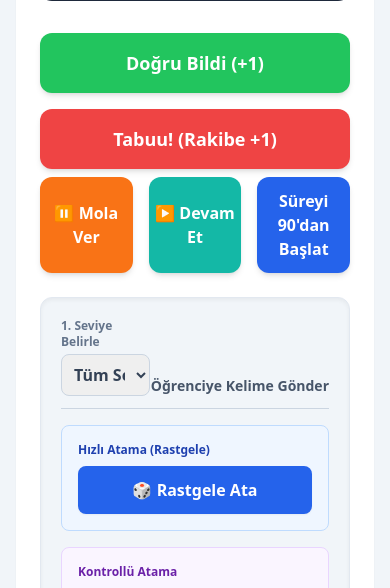
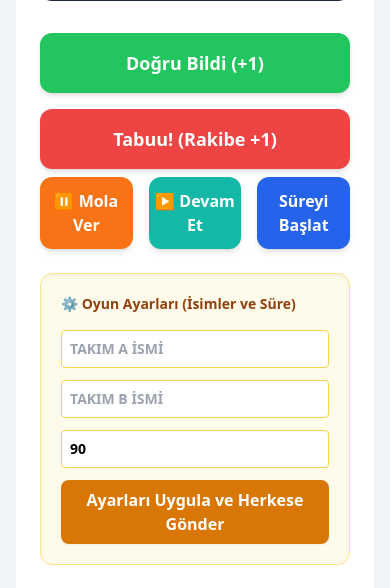
Before and after one commit to tolgaozzcan/tabuu-web, a Flask app: template templates/hoca.html in a window 390 px wide; the page is wider, and only the part inside the window is pictured. Shown: the part 802-1390 px from the top of that part. Run offline with Flask 3, Linux system fonts and the light colour scheme; the template is opened without the code that fills it, so the values that code supplies are empty; some libraries are stand-ins or nearby versions.

Commit message:
ayarlar ve dinamik takim ozellikleri eklendi

```diff
--- a/app.py
+++ b/app.py
@@ -6,13 +6,13 @@ from flask_socketio import SocketIO
 
 app = Flask(__name__)
 app.config['SECRET_KEY'] = 'cok_gizli_tabuu_sifresi_2026'
-# CORS izni eklendi: Telefondan veya başka ağdan gelen bağlantıları engellemez
 socketio = SocketIO(app, cors_allowed_origins="*")
 
 ADMIN_SIFRESI = "Almanca123!"
 aktif_oda_id = None
 
-oyun_durumu = {'takim_a_skor': 0, 'takim_b_skor': 0, 'aktif_takim': 'A'}
+# YENİ: Takım isimleri ve süre hafızaya eklendi
+oyun_durumu = {'takim_a_skor': 0, 'takim_b_skor': 0, 'aktif_takim': 'A', 'takim_a_isim': 'Takım A', 'takim_b_isim': 'Takım B', 'sure': 90}
 oyuncular = {'bekleme': [], 'takim_a': [], 'takim_b': []}
 baglantilar = {}
 
@@ -58,7 +58,8 @@ def admin_panel():
     if request.method == 'POST':
         rastgele = ''.join(random.choices(string.digits, k=4))
         aktif_oda_id = f"TABUU-{rastgele}"
-        oyun_durumu = {'takim_a_skor': 0, 'takim_b_skor': 0, 'aktif_takim': 'A'}
+        # YENİ: Her yeni oyunda ayarları sıfırla
+        oyun_durumu = {'takim_a_skor': 0, 'takim_b_skor': 0, 'aktif_takim': 'A', 'takim_a_isim': 'Takım A', 'takim_b_isim': 'Takım B', 'sure': 90}
         oyuncular = {'bekleme': [], 'takim_a': [], 'takim_b': []}
         baglantilar = {}
         socketio.emit('oyun_sifirlandi')
@@ -98,6 +99,7 @@ def handle_katil(data):
     baglantilar[request.sid] = gelen_isim
     socketio.emit('oyuncular_guncellendi', oyuncular)
     socketio.emit('skor_guncellendi', oyun_durumu)
+    socketio.emit('ayarlar_guncellendi', oyun_durumu) # YENİ
 
 @socketio.on('disconnect')
 def handle_disconnect():
@@ -141,11 +143,14 @@ def oyuncu_basa_al(data):
 def hoca_verilerini_gonder():
     kelimeleri_hocaya_yolla()
     socketio.emit('oyuncular_guncellendi', oyuncular)
+    socketio.emit('skor_guncellendi', oyun_durumu)
+    socketio.emit('ayarlar_guncellendi', oyun_durumu) # YENİ
 
 @socketio.on('tahta_baglandi')
 def tahta_baglanti():
     socketio.emit('oyuncular_guncellendi', oyuncular)
     socketio.emit('skor_guncellendi', oyun_durumu)
+    socketio.emit('ayarlar_guncellendi', oyun_durumu) # YENİ
 
 @socketio.on('yeni_kelime_ekle')
 def veritabanina_ekle(data):
@@ -169,9 +174,18 @@ def manuel_kelime_yolla(data):
         aktif_oyuncu = oyuncular[aktif_takim_anahtari][0]
     socketio.emit('yeni_kelime_geldi', {'kelime_verisi': data, 'anlatici': aktif_oyuncu})
 
+# YENİ: Ayarları Güncelleme Sinyali
+@socketio.on('ayarlari_guncelle')
+def ayarlari_guncelle(data):
+    oyun_durumu['takim_a_isim'] = data.get('takim_a_isim', 'Takım A').upper()
+    oyun_durumu['takim_b_isim'] = data.get('takim_b_isim', 'Takım B').upper()
+    oyun_durumu['sure'] = int(data.get('sure', 90))
+    socketio.emit('ayarlar_guncellendi', oyun_durumu)
+
 @socketio.on('sureyi_baslat')
 def sure_baslat():
-    socketio.emit('sayac_basladi', {'sure': 90})
+    # YENİ: Artık sabit 90 değil, hocanın belirlediği süre gidiyor
+    socketio.emit('sayac_basladi', {'sure': oyun_durumu['sure']})
 
 @socketio.on('sureyi_beklet')
 def sureyi_beklet():
@@ -179,7 +193,6 @@ def sureyi_beklet():
 
 @socketio.on('sureyi_devam_ettir')
 def sureyi_devam_ettir(data):
-    # SENKRONİZASYON ÇÖZÜMÜ: Devam et denildiğinde sanki baştan başlıyormuş gibi sinyal yolla
     socketio.emit('sayac_basladi', data)
 
 @socketio.on('dogru_bildi')
--- a/templates/hoca.html
+++ b/templates/hoca.html
@@ -33,14 +33,14 @@
             </div>
             <div class="bg-white rounded-xl shadow-sm p-4 border-t-4 border-blue-500">
                 <div class="flex justify-between items-center mb-2 border-b pb-2">
-                    <h2 class="text-lg font-bold text-blue-700">Takım A</h2>
+                    <h2 id="lbl_takim_a" class="text-lg font-bold text-blue-700">Takım A</h2>
                     <button onclick="sirayiKaydir('takim_a')" class="bg-blue-100 text-blue-700 hover:bg-blue-200 text-xs font-bold px-2 py-1 rounded">Sıradakine Geç 🔄</button>
                 </div>
                 <ul id="liste_takim_a" class="divide-y"></ul>
             </div>
             <div class="bg-white rounded-xl shadow-sm p-4 border-t-4 border-green-500">
                 <div class="flex justify-between items-center mb-2 border-b pb-2">
-                    <h2 class="text-lg font-bold text-green-700">Takım B</h2>
+                    <h2 id="lbl_takim_b" class="text-lg font-bold text-green-700">Takım B</h2>
                     <button onclick="sirayiKaydir('takim_b')" class="bg-green-100 text-green-700 hover:bg-green-200 text-xs font-bold px-2 py-1 rounded">Sıradakine Geç 🔄</button>
                 </div>
                 <ul id="liste_takim_b" class="divide-y"></ul>
@@ -66,7 +66,17 @@
             <div class="grid grid-cols-3 gap-4 mb-6">
                 <button onclick="sureyiBeklet()" class="bg-orange-500 hover:bg-orange-600 text-white font-bold py-3 rounded-xl shadow-md transition-all active:scale-95 flex items-center justify-center gap-1">⏸️ Mola Ver</button>
                 <button onclick="sureyiDevamEttir()" class="bg-teal-500 hover:bg-teal-600 text-white font-bold py-3 rounded-xl shadow-md transition-all active:scale-95 flex items-center justify-center gap-1">▶️ Devam Et</button>
-                <button onclick="sureyiBaslat()" class="bg-blue-600 hover:bg-blue-700 text-white font-bold py-3 rounded-xl shadow-md transition-all active:scale-95">Süreyi 90'dan Başlat</button>
+                <button id="btn_sure_baslat" onclick="sureyiBaslat()" class="bg-blue-600 hover:bg-blue-700 text-white font-bold py-3 rounded-xl shadow-md transition-all active:scale-95">Süreyi Başlat</button>
+            </div>
+
+            <div class="bg-amber-50 p-5 rounded-xl border border-amber-200 shadow-inner mb-6">
+                <h3 class="text-sm font-bold text-amber-800 mb-4 flex items-center gap-2">⚙️ Oyun Ayarları (İsimler ve Süre)</h3>
+                <div class="grid grid-cols-1 md:grid-cols-3 gap-3 mb-3">
+                    <input type="text" id="ayar_takim_a" placeholder="Takım A İsmi" class="p-2 rounded border border-amber-300 text-sm font-semibold uppercase">
+                    <input type="text" id="ayar_takim_b" placeholder="Takım B İsmi" class="p-2 rounded border border-amber-300 text-sm font-semibold uppercase">
+                    <input type="number" id="ayar_sure" placeholder="Süre (Saniye)" value="90" class="p-2 rounded border border-amber-300 text-sm font-semibold">
+                </div>
+                <button onclick="ayarlariKaydet()" id="btn_ayarlar" class="w-full bg-amber-600 hover:bg-amber-700 text-white font-bold py-2 rounded-lg transition-all active:scale-95 shadow-sm">Ayarları Uygula ve Herkese Gönder</button>
             </div>
 
             <div class="bg-slate-100 p-5 rounded-xl border border-slate-200 shadow-inner mb-6">
@@ -114,6 +124,30 @@
         let kelimeHavuzu = [];
 
         socket.on('connect', () => { socket.emit('hoca_baglandi'); });
+
+        // YENİ: Ayarları gönderme ve alma
+        function ayarlariKaydet() {
+            const tA = document.getElementById('ayar_takim_a').value || 'Takım A';
+            const tB = document.getElementById('ayar_takim_b').value || 'Takım B';
+            const sure = document.getElementById('ayar_sure').value || 90;
+            socket.emit('ayarlari_guncelle', {takim_a_isim: tA, takim_b_isim: tB, sure: sure});
+
+            const btn = document.getElementById('btn_ayarlar');
+            btn.innerHTML = "✅ Ayarlar Güncellendi!";
+            btn.classList.replace("bg-amber-600", "bg-green-600");
+            setTimeout(() => { btn.innerHTML = "Ayarları Uygula ve Herkese Gönder"; btn.classList.replace("bg-green-600", "bg-amber-600"); }, 2000);
+        }
+
+        socket.on('ayarlar_guncellendi', function(data) {
+            document.getElementById('lbl_takim_a').innerText = data.takim_a_isim;
+            document.getElementById('lbl_takim_b').innerText = data.takim_b_isim;
+            document.getElementById('btn_takim_a').innerText = data.takim_a_isim;
+            document.getElementById('btn_takim_b').innerText = data.takim_b_isim;
+            document.getElementById('btn_sure_baslat').innerText = `Süreyi ${data.sure}'den Başlat`;
+            document.getElementById('ayar_takim_a').value = data.takim_a_isim;
+            document.getElementById('ayar_takim_b').value = data.takim_b_isim;
+            document.getElementById('ayar_sure').value = data.sure;
+        });
 
         socket.on('oyuncular_guncellendi', function(data) {
             const ulBekleme = document.getElementById('liste_bekleme');
@@ -224,30 +258,25 @@
             `;
         });
 
-        // ÇİFTE KİLİTLİ SAYAÇ SİSTEMİ (HOCA)
         let sayacInterval;
         let globalKalanSure = 90;
 
         socket.on('sayac_basladi', function(data) { sayaciDondur(data.sure); });
         socket.on('sayac_devam_ediyor', function(data) { sayaciDondur(data.sure); });
-
         socket.on('sayac_beklemede', function() { clearInterval(sayacInterval); });
         socket.on('sayac_durdu', function() { clearInterval(sayacInterval); });
 
         function sayaciDondur(sure) {
             clearInterval(sayacInterval);
-
             globalKalanSure = sure;
             document.getElementById('sayac_ekrani').innerText = globalKalanSure;
 
             sayacInterval = setInterval(() => {
                 globalKalanSure--;
-
                 if(globalKalanSure <= 0) {
                     globalKalanSure = 0;
                     clearInterval(sayacInterval);
                 }
-
                 document.getElementById('sayac_ekrani').innerText = globalKalanSure;
             }, 1000);
         }
```
Also changed, not shown: templates/oyun.html (+14 -23 lines), templates/tahta.html (+16 -22 lines).
